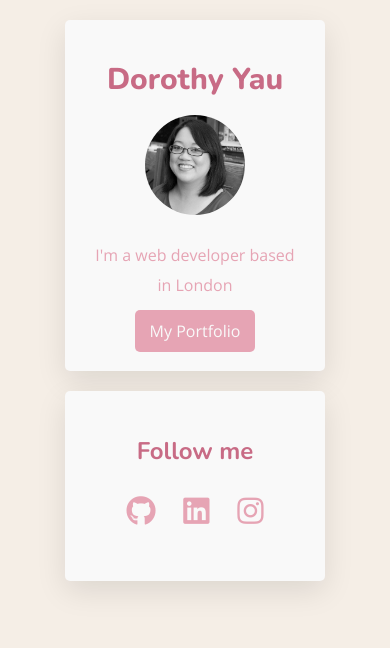
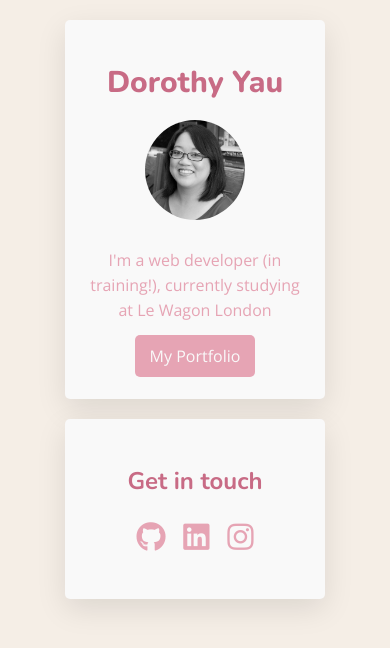
Before and after one commit to dkyyau/profile, a plain HTML site: page index.html in a window 390 px wide. Drawn offline with nearby package versions, Linux system fonts and the light colour scheme.

Commit message:
Updated profile

```diff
--- a/index.html
+++ b/index.html
@@ -15,12 +15,12 @@
       <div class="card">
         <h1>Dorothy Yau</h1>
         <img src="images/profile.jpg" alt="Profile photo" class="img-circle">
-        <p>I'm a web developer based in London</p>
+        <p>I'm a web developer (in training!), currently studying at Le Wagon London</p>
         <a href="#" target="_blank" class="button">My Portfolio</a>
       </div>
 
       <div class="card">
-        <h2>Follow me</h2>
+        <h2>Get in touch</h2>
         <ul class="list-inline">
           <li><a href="https://github.com/dkyyau" target="_blank"><i class="fab fa-github"></i></a></li>
           <li><a href="https://www.linkedin.com/in/dorothyyau/" target="_blank"><i class="fab fa-linkedin"></i></a></li>
--- a/style.css
+++ b/style.css
@@ -4,7 +4,7 @@ body {
   font-weight: normal;
   color: #E6A4B4;
   font-size: 16px;
-  line-height: 30px;
+  line-height: 35px;
 }
 
 h1, h2, h3 {
@@ -19,6 +19,10 @@ h1 {
   font-weight: 800;
 }
 
+p {
+  line-height: 25px;
+}
+
 a {
   text-decoration: none;
   color: #E6A4B4;
@@ -26,6 +30,10 @@ a {
 
 a:hover {
   color: #6D6875;
+}
+
+ul {
+  margin: 20px 0px;
 }
 
 .container {
@@ -66,7 +74,7 @@ a:hover {
 
 .list-inline > li {
   display: inline-block;
-  padding: 0px 10px;
+  padding: 0px 5px;
 }
 
 .list-inline {
@@ -75,7 +83,25 @@ a:hover {
   list-style: none;
 }
 
-@media (max-width: 540px) {
+@media(max-width: 1200px) {
+  .container {
+    width: 700px;
+  }
+}
+
+@media(max-width: 992px) {
+  .container {
+    width: 700px;
+  }
+}
+
+@media(max-width: 768px) {
+  .container {
+    width: 500px;
+  }
+}
+
+@media(max-width: 576px) {
   .container {
     width: 300px;
   }
```
